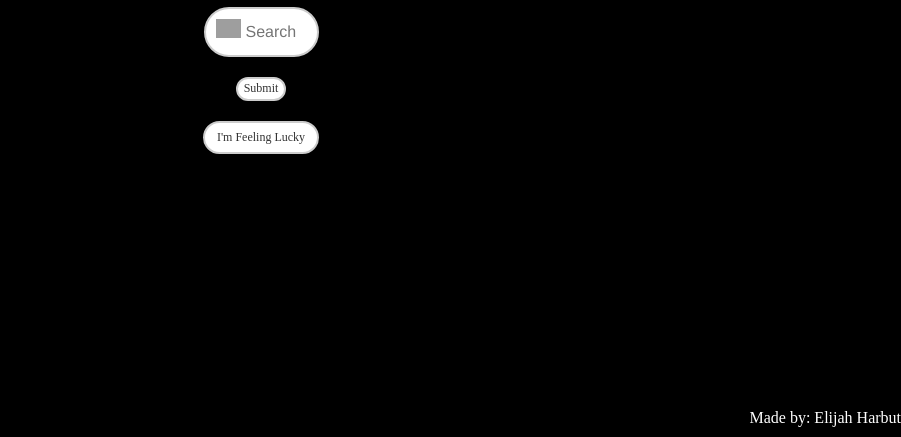
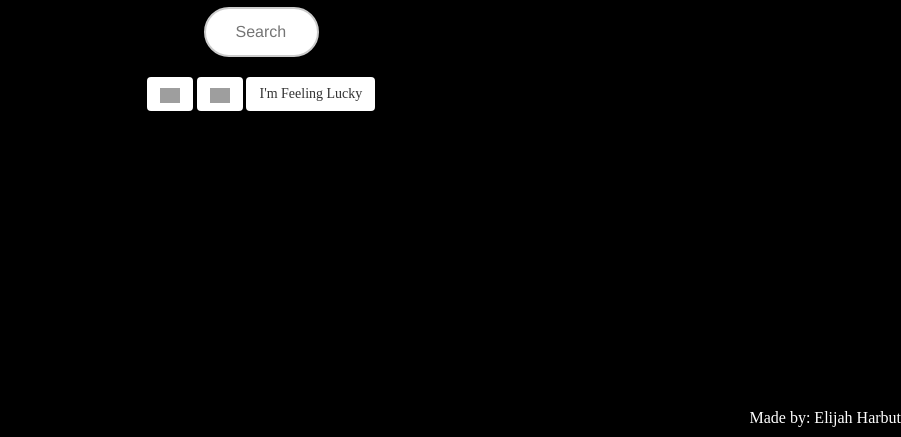
Before and after one commit to novuw/wikiviewer, a plain HTML site: page index.html in a window 1280 px wide. Shown: the part 363-800 px from the top of the page, without its empty margins (379-1280 px from the left). Drawn offline with nearby package versions, Linux system fonts and the light colour scheme; grey boxes are pictures that could not be loaded; a web font is replaced by a local one.

Commit message:
Buttons Added! Time for JS!

```diff
--- a/index.html
+++ b/index.html
@@ -4,52 +4,40 @@
 <link href="https://fonts.googleapis.com/css?family=Muli&effect=3d" rel="stylesheet">
 <link href="styles.css" type="text/css" rel="stylesheet">
 <script src="https://ajax.googleapis.com/ajax/libs/jquery/3.2.1/jquery.min.js"></script>
+<script>
+$(document).ready(function(){
+    $('#searchButton').on('click', function(){
+        var searchQuery = document.getElementById('searchQuery').value;
+        console.log(searchQuery);
+
+
+
+
+    });
+});
+
+</script>
 <head>
     <meta charset= "UTF-8">
     <title>Wiki Viewer</title>
     <meta name="viewport" content="width=device-width, initial-scale=1">
-    <!--<meta http-equiv="Cache-Control" content="no-cache, no-store, must-revalidate" /> Used to prevent browser caching -->
 </head>
-<script>
-$(document).ready(function(){
-    function successfulRequest(jsonp){
+<html>
+<center><a href="https://en.wikipedia.org/wiki/Main_Page"><img src="https://upload.wikimedia.org/wikipedia/commons/thumb/6/60/Wikipedia_logo_puzzle_globe_spins_horizontally_and_vertically%2C_revealing_the_contents_of_all_of_its_puzzle_pieces_%284K_resolution%29_%28VP9%29.webm/220px--Wikipedia_logo_puzzle_globe_spins_horizontally_and_vertically%2C_revealing_the_contents_of_all_of_its_puzzle_pieces_%284K_resolution%29_%28VP9%29.webm.jpg"></a></center>
+<h1>Wikimedia Viewer</h1>
+        <div>
+            <center>
+            <input id="searchQuery" placeholder="Search">
+        </br>
+    </br>
 
-    };
-    $("#myForm").submit(function(searchQuery){
-        var searchQuery = document.getElementById('myForm').value.match(/\s/gi).replace("_");
-        function setEqual(searchQuery){
-            console.log(searchQuery);
-            /*$.ajax({
-                    url: "http://en.wikipedia.org/w/api.php",
-                    type: "GET",
-                    format: "jsonp",
-                    data: {
-                        'action': "opensearch",
-                        'format': "jsonp",
-                        'search': query.term
-                    },
-                    success: successfulRequest,
-                    error: function(jsonp){
-                        alert("Error!");
-                    }
-
-            });*/
-        };
-
-    });
-});
-</script>
-<style>
-</style>
-    <center><a href="https://en.wikipedia.org/wiki/Main_Page"><img src="https://upload.wikimedia.org/wikipedia/commons/thumb/6/60/Wikipedia_logo_puzzle_globe_spins_horizontally_and_vertically%2C_revealing_the_contents_of_all_of_its_puzzle_pieces_%284K_resolution%29_%28VP9%29.webm/220px--Wikipedia_logo_puzzle_globe_spins_horizontally_and_vertically%2C_revealing_the_contents_of_all_of_its_puzzle_pieces_%284K_resolution%29_%28VP9%29.webm.jpg"></a></center>
-    <h1>Wikimedia Viewer</h1>
-    <form style="text-align: center" id="myForm">
-        <input type="text" name="search" placeholder="Search" autocomplete="off">
-    </br></br><input type="submit">
-    </form>
-    </br>
-    <form action="https://en.wikipedia.org/wiki/Special:Random" target="blank>_blank" style="text-align: center">
-        <input class="btn" type="submit" value="I'm Feeling Lucky">
-    </form>
-    <h3>Made by: Elijah Harbut</h3>
+            <form action="https://en.wikipedia.org/wiki/Special:Random" target="blank_blank">
+                <button type="button" id="clearSearch" class="btn parent"><img src='http://cdns2.freepik.com/free-photo/x-mark_318-1500.jpg' width="20px"></button>
+                <button type="button" id="searchButton" class="btn parent"><img src='http://downloadicons.net/sites/default/files/system-of--magnifying-glass-icon-73291.png' width="20px"></button>
+                <input class="btn parent" type="submit" value="I'm Feeling Lucky">
+            </form>
+        </center>
+        </div>
+</br>
+<h3>Made by: Elijah Harbut</h3>
 </html>
--- a/styles.css
+++ b/styles.css
@@ -5,24 +5,6 @@ h1{
     text-align: center;
     color: white;
     font-family: Muli;
-}
-input[type=text]{
-    width: 115px;
-    border: 2px solid #ccc;
-    border-radius: 25px;
-    font-size: 16px;
-    background-color: white;
-    background-image: url('http://downloadicons.net/sites/default/files/system-of--magnifying-glass-icon-73291.png');
-    background-size: 25px;
-    background-position: 10px 10px;
-    background-repeat: no-repeat;
-    padding: 12px 20px 12px 40px;
-    -webkit-transition: width 0.4s ease-in-out;
-    transition: width 0.4s ease-in-out;
-}
-input[type=text]:focus {
-    width: 30%;
-    outline: none;
 }
 h3{
     position: absolute;
@@ -34,11 +16,38 @@ h3{
 }
 input[type="submit"]{
     background-color: white;
-    border: 2px solid #ccc;
-    font-size: 12px;
     font-family: Muli;
-    border-radius: 25px;
+
 }
 input:focus {
     outline: none;
 }
+<!--                                        -->
+#SearchButton, #searchQuery input{
+    display: inline;
+}
+input[id="searchQuery"] {
+    padding: 12px 20px 12px 30px;
+    -webkit-transition: width 0.4s ease-in-out;
+    transition: width 0.4s ease-in-out;
+    width: 115px;
+    border: 2px solid #ccc;
+    border-radius: 25px;
+    font-size: 16px;
+    background-color: white;
+}
+input[id="searchQuery"]:focus {
+    width: 20%;
+    outline: none;
+}
+#searchButton{
+    background-color: white;
+    position: ;
+}
+#clearSearch{
+    background-color: white;
+    position: ;
+}
+.parent{
+    display: inline;
+}
```
